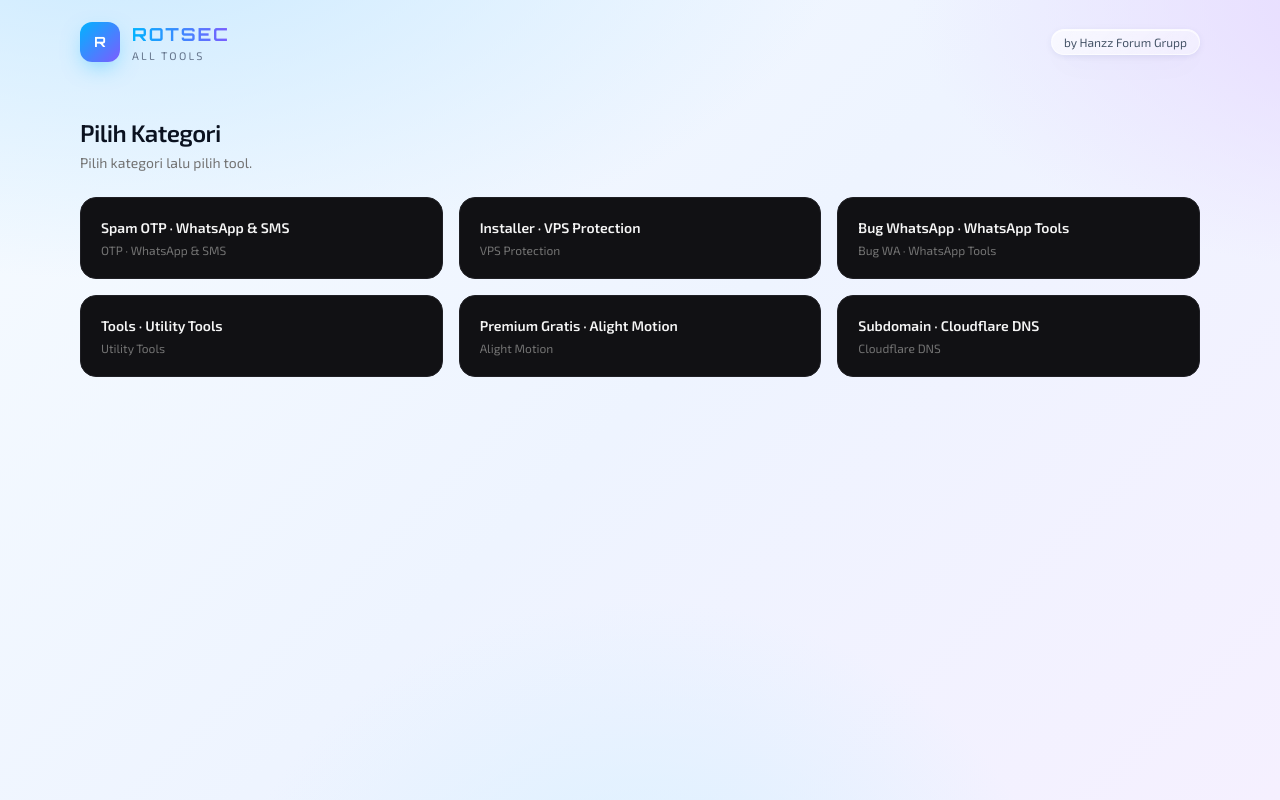
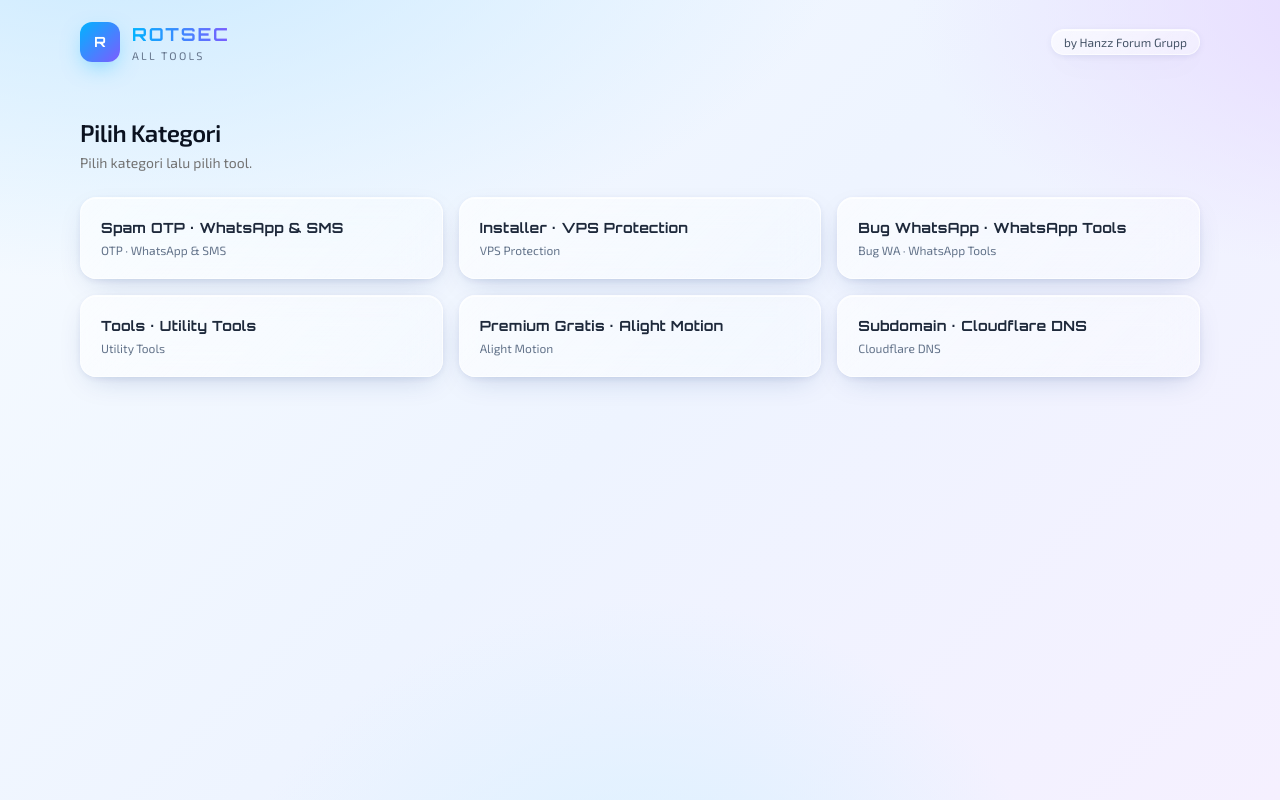
Before and after one commit to hanzcodereal/prokit, a Next.js app: page / in a window 1280 px wide. Built offline with nearby package versions, Linux system fonts and the light colour scheme.

Commit message:
Update BentoCard.tsx

```diff
--- a/src/components/BentoCard.tsx
+++ b/src/components/BentoCard.tsx
@@ -5,9 +5,9 @@ type Props = { title: string; subtitle?: string; href?: string; children?: React
 
 export default function BentoCard({ title, subtitle, href, children, className = "" }: Props) {
   const inner = (
-    <div className={`group rounded-2xl border border-[#1f1f24] bg-[#111114] p-5 transition hover:border-[#7c5cff]/60 ${className}`}>
-      <div className="text-sm font-semibold text-neutral-100">{title}</div>
-      {subtitle && <div className="mt-1 text-xs text-neutral-500">{subtitle}</div>}
+    <div className={`glass glass-hover rounded-2xl p-5 transition ${className}`}>
+      <div className="font-orbitron text-sm font-semibold tracking-wide text-slate-800">{title}</div>
+      {subtitle && <div className="mt-1 text-xs text-slate-500">{subtitle}</div>}
       {children && <div className="mt-3">{children}</div>}
     </div>
   );
```
